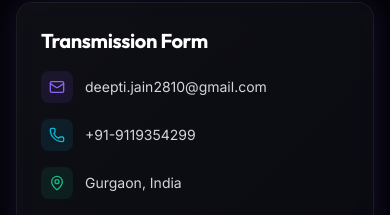
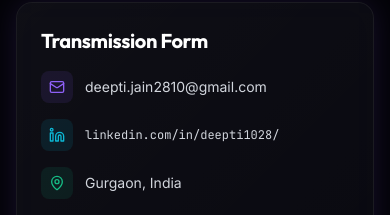
Before and after one commit to deepti1028/Portfolio, a React (Vite) app: page / in a window 390 px wide. Shown: the part 9520-9735 px from the top of the page. Built offline with nearby package versions, Linux system fonts and the light colour scheme.

Commit message:
refactor: remove phone number and replace with professional LinkedIn profile link for privacy security

```diff
--- a/src/components/ContactTerminal.jsx
+++ b/src/components/ContactTerminal.jsx
@@ -1,5 +1,5 @@
 import { useState, useRef, useEffect } from "react";
-import { Terminal as TerminalIcon, Send, Mail, Phone, MapPin, CheckCircle } from "lucide-react";
+import { Terminal as TerminalIcon, Send, Mail, Linkedin, MapPin, CheckCircle } from "lucide-react";
 import { resumeData } from "../data";
 
 export default function ContactTerminal() {
@@ -203,9 +203,16 @@ export default function ContactTerminal() {
 
                   <div className="flex items-center gap-3 text-sm text-gray-300">
                     <div className="p-2 rounded-lg bg-[rgba(6,182,212,0.1)] text-[var(--color-secondary)]">
-                      <Phone size={16} />
+                      <Linkedin size={16} />
                     </div>
-                    <span>{personal.phone}</span>
+                    <a
+                      href={personal.linkedin}
+                      target="_blank"
+                      rel="noopener noreferrer"
+                      className="hover:text-[var(--color-secondary)] transition-colors duration-300 font-mono text-xs break-all"
+                    >
+                      {personal.linkedin.replace("https://www.", "").replace("https://", "")}
+                    </a>
                   </div>
 
                   <div className="flex items-center gap-3 text-sm text-gray-300">
--- a/src/data.js
+++ b/src/data.js
@@ -5,7 +5,6 @@ export const resumeData = {
     name: "Deepti Jain",
     title: "Software Engineer & Test Automation Specialist",
     email: "deepti.jain2810@gmail.com",
-    phone: "+91-9119354299",
     github: "https://github.com/deepti1028",
     linkedin: "https://www.linkedin.com/in/deepti1028/",
     leetcode: "https://leetcode.com/u/dipti_jain/",
```
